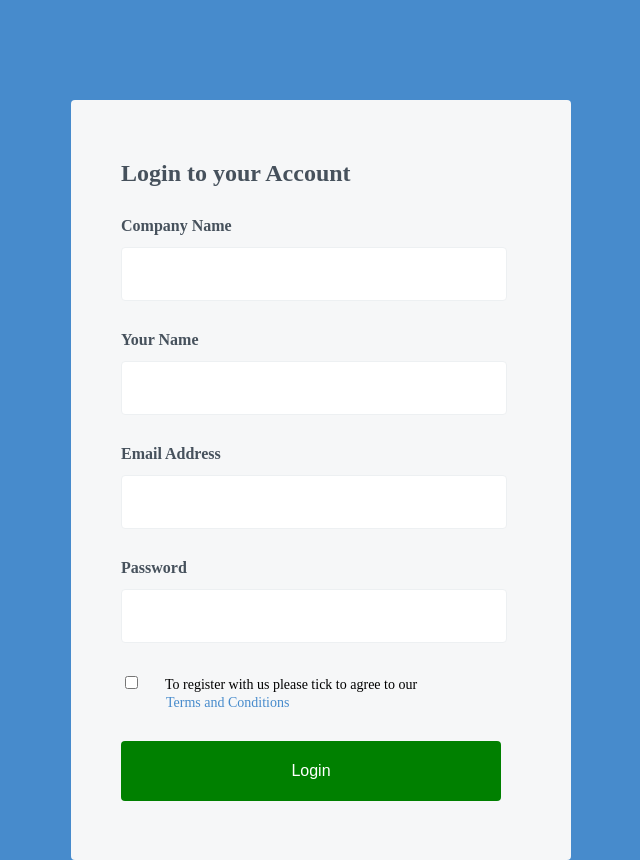
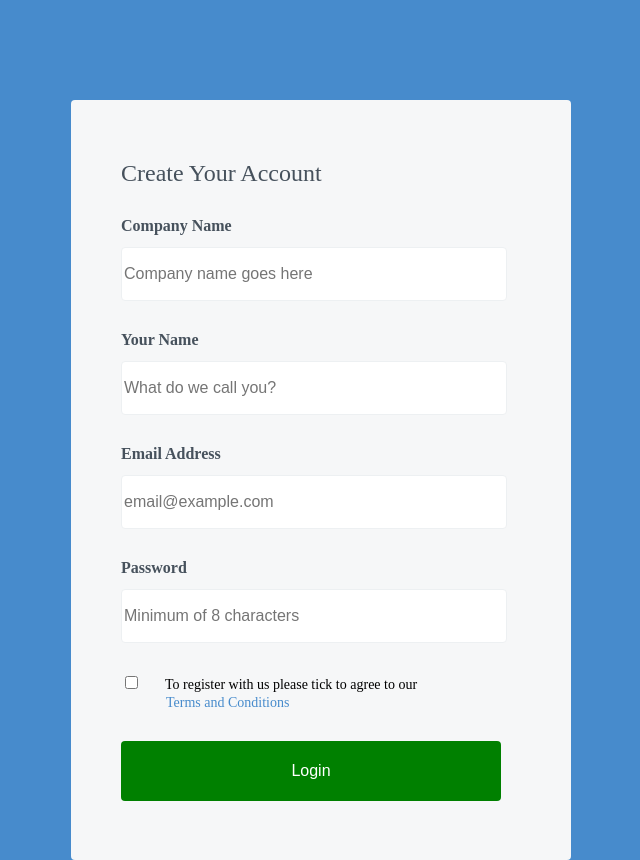
Before and after one commit to joshmoy/Enyata, a plain HTML site: page Assignment2/signup.html in a window 1280 px wide. Shown: the top 860 px of the page, without its empty margins (319-959 px from the left). Drawn offline with Linux system fonts and the light colour scheme.

Commit message:
edited validations

```diff
--- a/Assignment2/signup.html
+++ b/Assignment2/signup.html
@@ -8,23 +8,23 @@
 <body>
 	<div class="form-container">
 
-		<h2>Login to your Account</h2>
+		<h2>Create Your Account</h2>
 
 		<form action="">
 
 			<label for="company">Company Name</label> <br>
-			<input type="text" name="company" id="company" class="input"> <br>
+			<input type="text" name="company" id="company" class="input" placeholder="Company name goes here" required="This field is required"> <br>
 
 			<label for="name">Your Name</label> <br>
-			<input type="text" name="name" id="name" class="input"> <br>
+			<input type="text" name="name" id="name" class="input" placeholder="What do we call you?" required="This field is required"> <br>
 
 			<label for="email">Email Address</label> <br>
-			<input type="email" name="email" class="input"> <br>
+			<input type="email" name="email" class="input" placeholder="email@example.com" required="This field is required"> <br>
 
 			<label for="password">Password</label> <br>
-			<input type="password" name="password" class="input">	<br>
+			<input type="password" name="password" class="input" placeholder="Minimum of 8 characters" minlength="8" required="This field is required"> <br>
 
-			<input type="checkbox" id="checkbox" name="T&C"> <span>To register with us please tick to agree to our<br> </span><span id="span2"><a href="#">Terms and Conditions</a></span>
+			<input type="checkbox" id="checkbox" name="T&C" required> <span>To register with us please tick to agree to our<br> </span><span id="span2"><a href="#">Terms and Conditions</a></span>
 
 			<button>Login</button>
 
--- a/Assignment2/style.css
+++ b/Assignment2/style.css
@@ -12,7 +12,7 @@ body {
 }
 
 h2 {
-	font-weight: bold;
+	font-weight: normal;
 	margin-bottom: 30px;
 	color: #46515c;
 }
--- a/Assignment2/style2.css
+++ b/Assignment2/style2.css
@@ -3,7 +3,7 @@ body {
 }
 
 h2 {
-	font-weight: bold;
+	font-weight: normal;
 	margin-bottom: 30px;
 	color: #46515c;
 }
```
Also changed, not shown: Assignment1/index.html (+1 -1 lines), Assignment2/login.html (+4 -2 lines).
